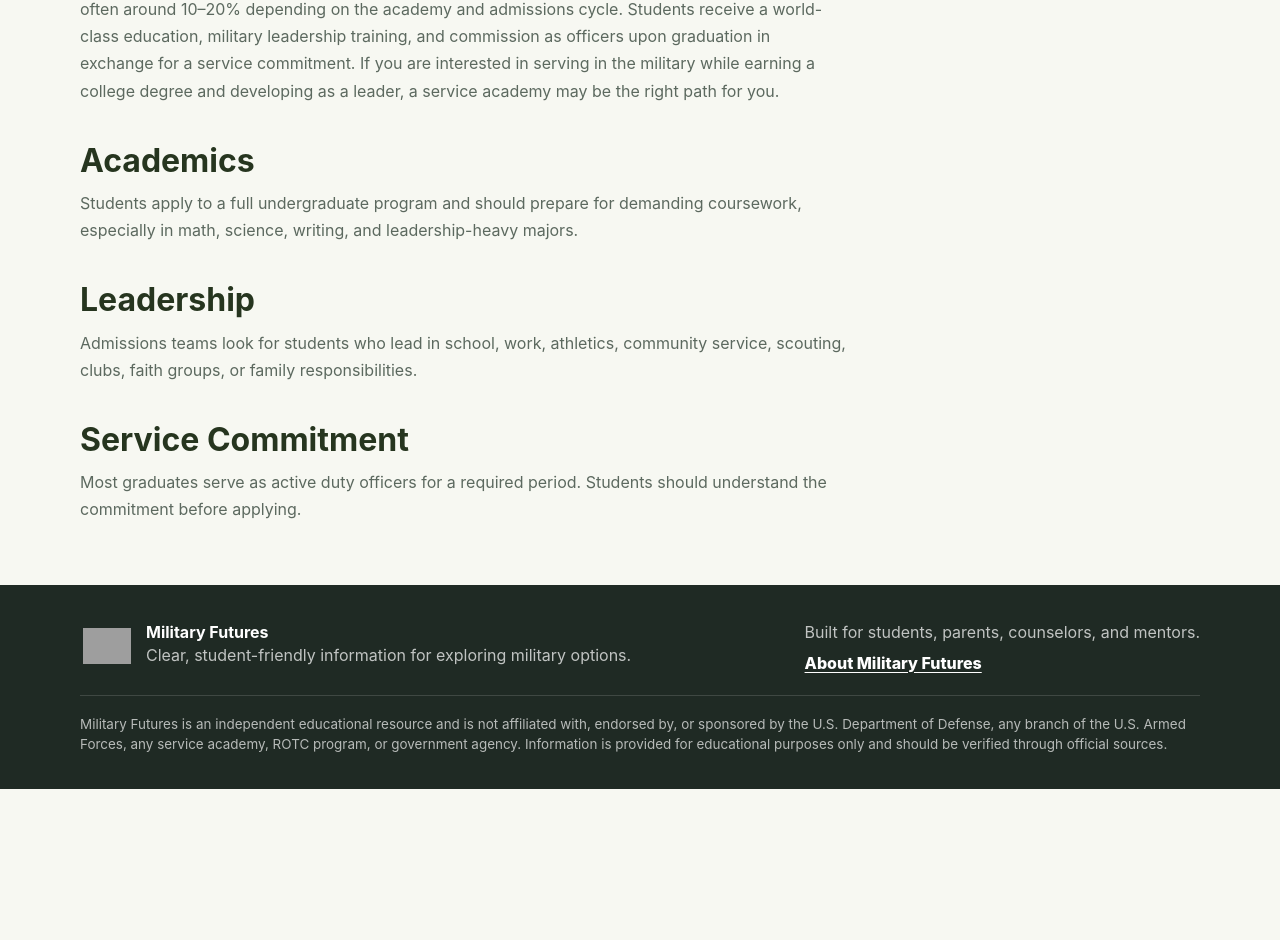
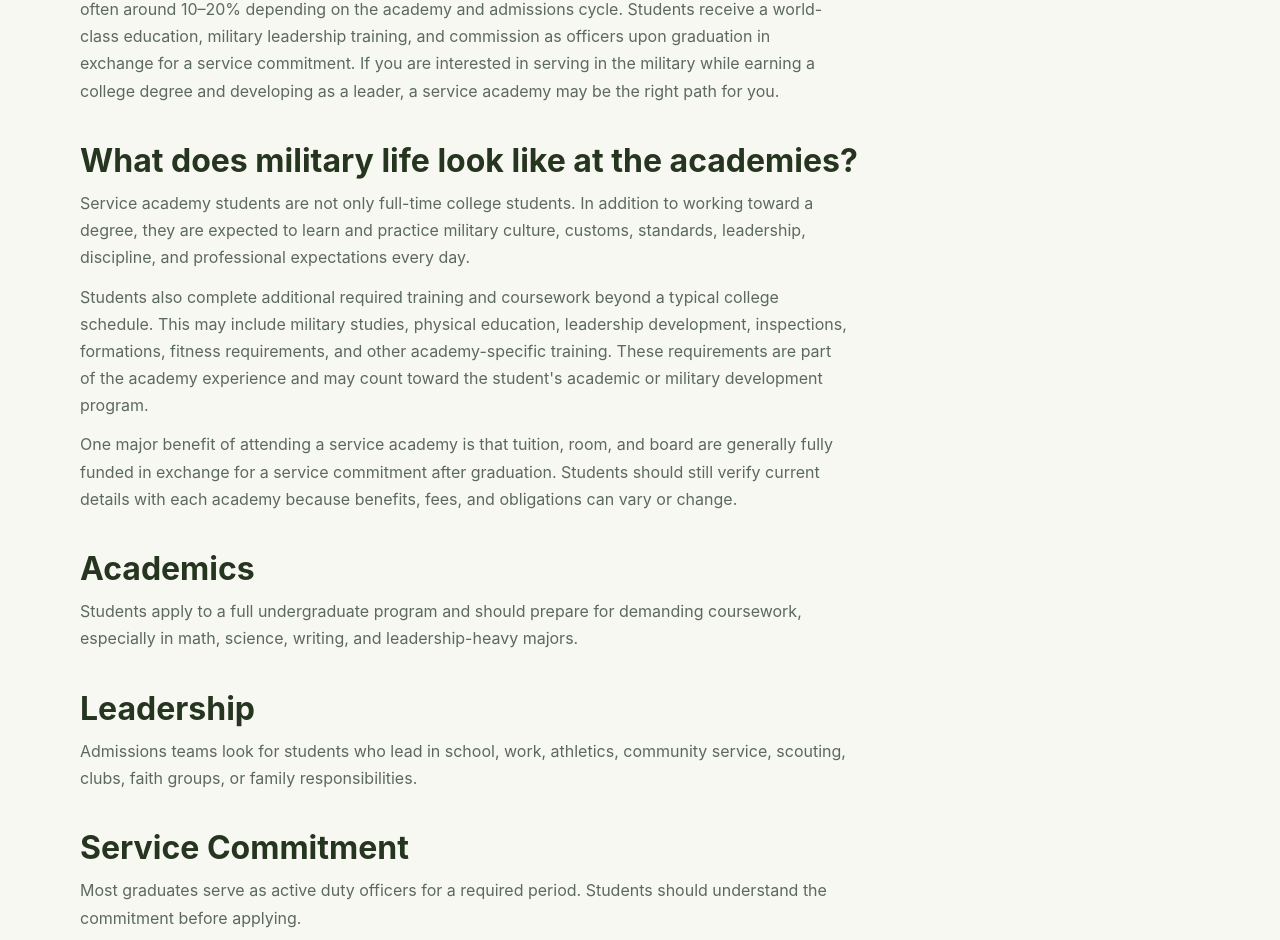
Before and after one commit to ryhinsy/MilitaryFutures-site, a Next.js app: page /service-academies in a window 1280 px wide. Shown: the part 815-1755 px from the top of the page. Before the commit the page ends 1604 px from the top, so only its background shows below. Built offline with nearby package versions, Linux system fonts and the light colour scheme; no server answers; grey boxes are pictures that could not be loaded.

Commit message:
Add academy military life overview

```diff
--- a/app/service-academies/page.tsx
+++ b/app/service-academies/page.tsx
@@ -33,6 +33,32 @@ export default function ServiceAcademiesPage() {
               </p>
             </div>
             <div className="guide-block">
+              <h3>What does military life look like at the academies?</h3>
+              <p>
+                Service academy students are not only full-time college
+                students. In addition to working toward a degree, they are
+                expected to learn and practice military culture, customs,
+                standards, leadership, discipline, and professional expectations
+                every day.
+              </p>
+              <p>
+                Students also complete additional required training and
+                coursework beyond a typical college schedule. This may include
+                military studies, physical education, leadership development,
+                inspections, formations, fitness requirements, and other
+                academy-specific training. These requirements are part of the
+                academy experience and may count toward the student&apos;s academic
+                or military development program.
+              </p>
+              <p>
+                One major benefit of attending a service academy is that
+                tuition, room, and board are generally fully funded in exchange
+                for a service commitment after graduation. Students should still
+                verify current details with each academy because benefits, fees,
+                and obligations can vary or change.
+              </p>
+            </div>
+            <div className="guide-block">
               <h3>Academics</h3>
               <p>
                 Students apply to a full undergraduate program and should
```
